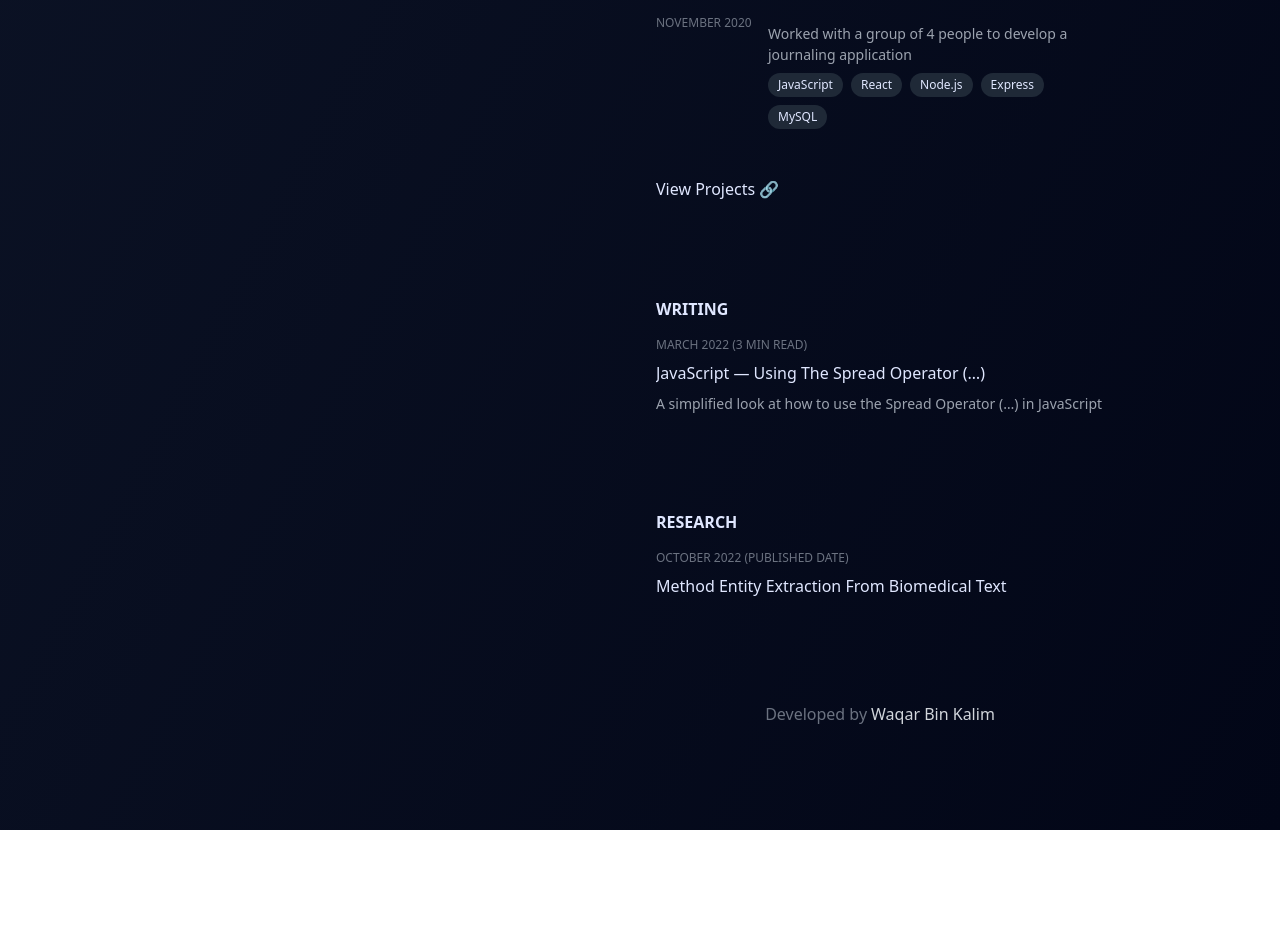
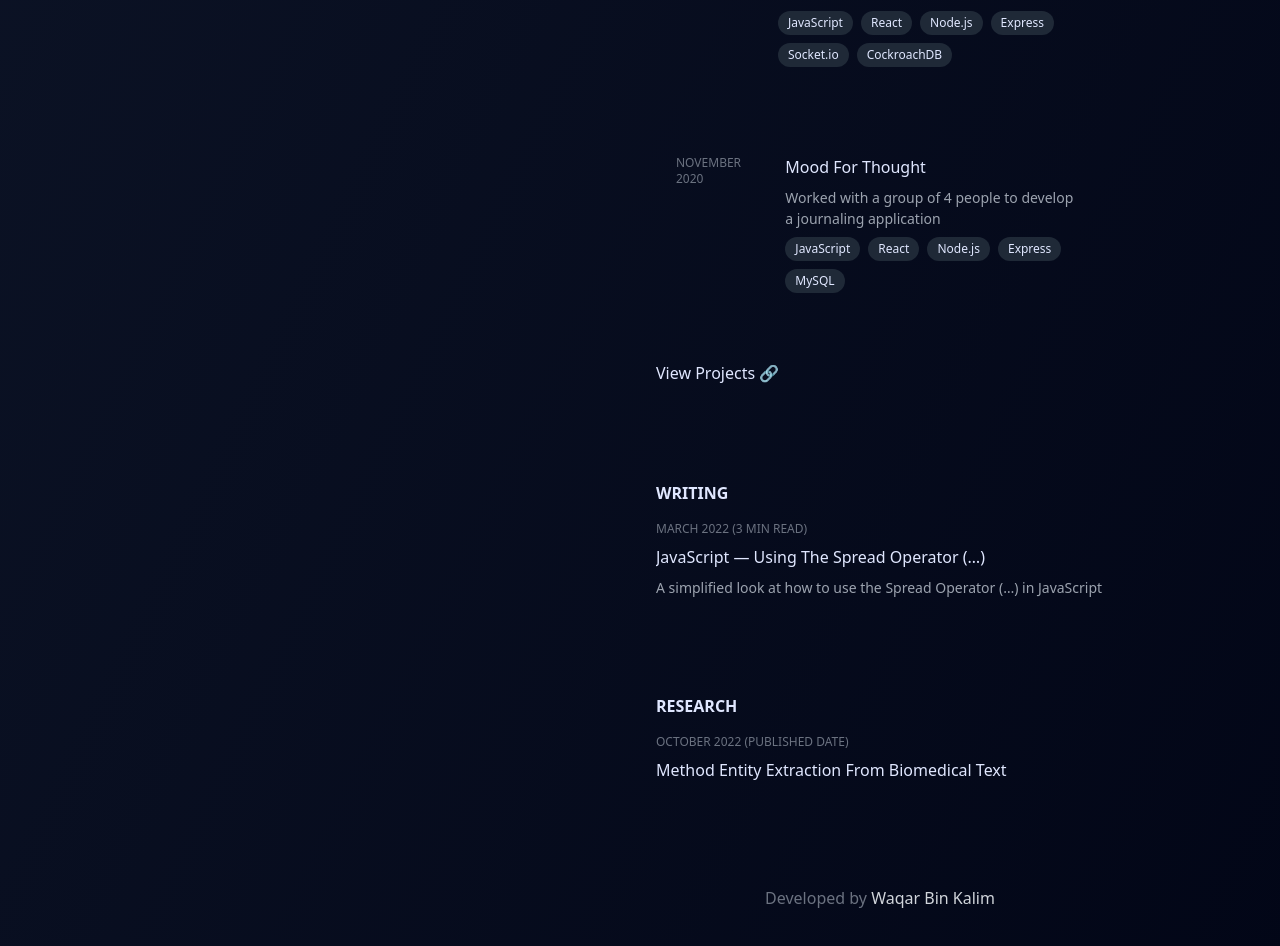
Before and after one commit to waqarkalim/waqarkalim.github.io, a React (Vite) app: page / in a window 1280 px wide. Shown: the part 1604-2550 px from the top of the page. Before the commit the page ends 2434 px from the top, so only its background shows below. Built offline with nearby package versions, Linux system fonts and the light colour scheme.

Commit message:
Made it so the card is the whole anchor link if screen laptop size or greater

```diff
--- /dev/null
+++ b/src/hooks/useWindowSize.ts
@@ -0,0 +1,16 @@
+import { useState, useLayoutEffect } from 'react'
+
+const useWindowSize = () => {
+  const [size, setSize] = useState([0, 0])
+  useLayoutEffect(() => {
+    function updateSize() {
+      setSize([window.innerWidth, window.innerHeight])
+    }
+    window.addEventListener('resize', updateSize)
+    updateSize()
+    return () => window.removeEventListener('resize', updateSize)
+  }, [])
+  return size
+}
+
+export default useWindowSize
--- a/src/pages/Content.tsx
+++ b/src/pages/Content.tsx
@@ -17,10 +17,12 @@
         <Research />
       </main>
       <footer className="flex justify-center gap-1 p-2 text-gray-500 align-middle">
-        Developed by
-        <a href="https://github.com/waqarkalim" className="text-gray-300">
-          Waqar Bin Kalim
-        </a>
+        <p>
+          Developed by{' '}
+          <a href="https://github.com/waqarkalim" className="text-gray-300">
+            Waqar Bin Kalim
+          </a>
+        </p>
       </footer>
     </div>
   )
--- a/src/pages/Projects.tsx
+++ b/src/pages/Projects.tsx
@@ -34,6 +34,7 @@
       />
       <Card
         id="mood-for-thought"
+        type="project"
         date="November 2020"
         eventName="Hack Western 7"
         websiteUrl="https://github.com/waqarkalim/dailyjournal"
@@ -41,7 +42,6 @@
         winner={false}
         description="Worked with a group of 4 people to develop a journaling application"
         tags={['JavaScript', 'React', 'Node.js', 'Express', 'MySQL']}
-        type={'experience'}
       />
       <ViewProjectsAnchorLink />
     </div>
--- a/src/pages/Sidebar.tsx
+++ b/src/pages/Sidebar.tsx
@@ -5,8 +5,8 @@
 
 const NAV_HEADER = [
   'about',
+  'education',
   'experience',
-  'education',
   'projects',
   'writing',
   'research',
--- a/src/pages/elements/Card.tsx
+++ b/src/pages/elements/Card.tsx
@@ -1,5 +1,9 @@
+import useWindowSize from '../../hooks/useWindowSize'
+
+import resolveConfig from 'tailwindcss/resolveConfig'
+import tailwindConfig from './../../../tailwind.config.js'
+
 import Tag from './Tag'
-
 interface CardProps<T extends 'experience' | 'project'> {
   id: string
   type: T
@@ -25,8 +29,47 @@
   description,
   tags,
 }: CardProps<'experience' | 'project'>) => {
+  const size = useWindowSize()
+  const fullConfig = resolveConfig(tailwindConfig)
+
+  const isLaptopOrGreater =
+    size[0] > +fullConfig.theme.screens.md.replaceAll('px', '')
+
+  if (isLaptopOrGreater) {
+    return (
+      <a href={websiteUrl} className="flex-row card section">
+        <div className="flex flex-row flex-grow gap-1 date sm:flex-col">
+          <p>{date}</p>
+          {type === 'project' ? (
+            <p className="sm:hidden">{`(${eventName})`}</p>
+          ) : (
+            <></>
+          )}
+        </div>
+        <div className="flex flex-col gap-2 sm:w-3/4">
+          <p>
+            {type === 'experience' ? (
+              position
+            ) : (
+              <>
+                {projectName}
+                {winner ? <span>🥇</span> : ''}
+              </>
+            )}
+          </p>
+          <p className="description__text">{description}</p>
+          <div className="flex flex-row flex-wrap justify-start gap-2 align-middle">
+            {tags.map((tag, index) => (
+              <Tag key={`${tag}-${index}`} text={tag} />
+            ))}
+          </div>
+        </div>
+      </a>
+    )
+  }
+
   return (
-    <section id={id} className="section sm:flex-row">
+    <section id={id} className="card section sm:flex-row">
       <div className="flex flex-row flex-grow gap-1 date sm:flex-col">
         <p>{date}</p>
         {type === 'project' ? (
--- a/src/pages/elements/styles.scss
+++ b/src/pages/elements/styles.scss
@@ -1,3 +1,7 @@
 .tag {
   @apply p-1 px-3 text-sm font-light bg-gray-800 rounded-full lg:text-xs lg:px-2.5;
 }
+
+.card {
+  @apply lg:hover:bg-slate-500 lg:p-5 lg:hover:rounded-md lg:hover:bg-opacity-10;
+}
```
